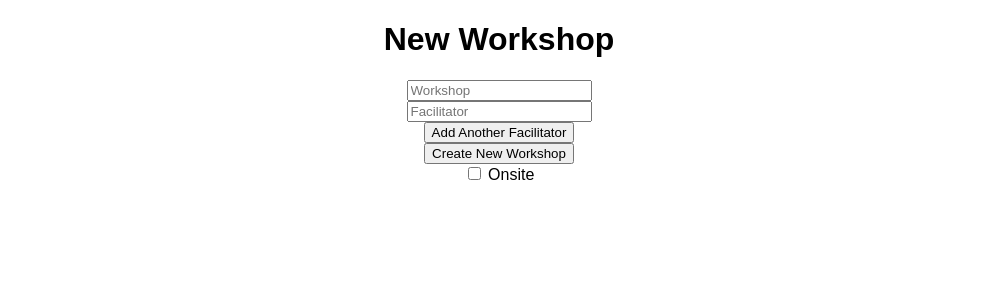
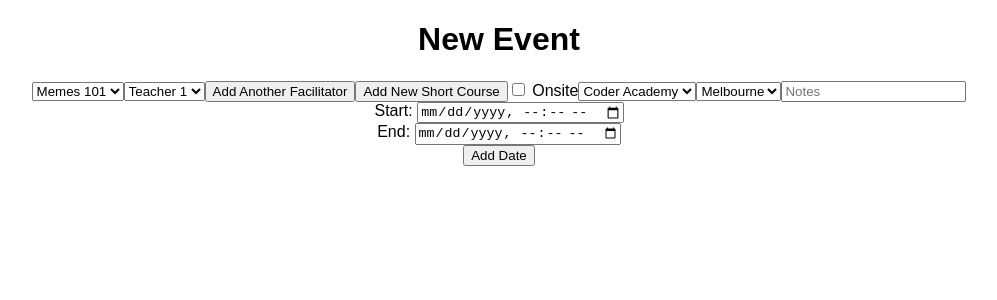
Before and after one commit to SteveGC86/webs, a React (Create React App) app in the folder rebs/: page / in a window 1280 px wide. Shown: the top 300 px of the page, without its empty margins (141-1138 px from the left). Built offline with nearby package versions, Linux system fonts and the light colour scheme.

Commit message:
Added dropdowns for facilitator and short course

```diff
--- a/rebs/src/components/Events/EventNew.js
+++ b/rebs/src/components/Events/EventNew.js
@@ -2,7 +2,7 @@ import React from 'react';
 
 const Header = function EventNewHeader() {
     return (
-      <h1>New Workshop</h1>
+      <h1>New Event</h1>
     );
 }
 
@@ -12,37 +12,57 @@ class NewEventForm extends React.Component {
   constructor(props){
     super(props);
     this.state = {
-      workshopName: '',
-      facilitatorName: ''
+      notes: ''
     };
     //Bind methods for inputs here
-    this.handleChange = this.handleChange.bind(this)
+    this.handleChange = this.handleChange.bind(this);
   }
   //Handle info functions
-  handleChange (evt) {
-    // Get the evt.target.name (which will be the input name)
-    // Use it to target the key on our `state` object with the same name, using bracket syntax
-    this.setState({ [evt.target.name]: evt.target.value });
+  handleChange(event) {
+    this.setState({value: event.target.value});
   }
 
   render(){
     return (
       <form>
+        <select name="workshop">
+          <option value="memes101">Memes 101</option>
+          <option value="html_css">HTML/CSS</option>
+          <option value="javascript">Javascript</option>
+        </select>
+
+        <select name="facilitator">
+          <option value="teacher1">Teacher 1</option>
+          <option value="teacher2">Teacher 2</option>
+          <option value="teacher3">Teacher 3</option>
+        </select>
+
+          <button name="addFacilitator">Add Another Facilitator</button>
+          <button name="createShortCourse">Add New Short Course</button>
+
+          <input type="checkbox" name="onsite" value="onsiteCourse" /> Onsite
+
+        <select name="organisation">
+          <option value="coderAcademy">Coder Academy</option>
+          <option value="redhill">Redhill</option>
+        </select>
+
+        <select name="location">
+          <option value="melbourne">Melbourne</option>
+          <option value="Sydney">Sydney</option>
+        </select>
+
+        <input placeholder="Notes" type="text" name="notes" onChange={this.handleChange} value={this.state.value} />
+
         <div>
-          <input placeholder="Workshop" type="text" name="workshopName" onChange={this.handleChange} value={this.state.value} />
+          Start: <input type="datetime-local"/>
         </div>
+
         <div>
-          <input placeholder="Facilitator" type="text" name="facilitatorName" onChange={this.handleChange} value={this.state.value}/>
+          End: <input type="datetime-local"/>
         </div>
-        <div>
-          <button name="createNewWorkshop ">Add Another Facilitator</button>
-        </div>
-        <div>
-          <button name="createNewWorkshop ">Create New Workshop</button>
-        </div>
-        <div>
-          <input type="checkbox" name="onsite" value="onsiteWorkshop" /> Onsite
-        </div>
+
+        <button name="addDate">Add Date</button>
       </form>
     )
   }
```
